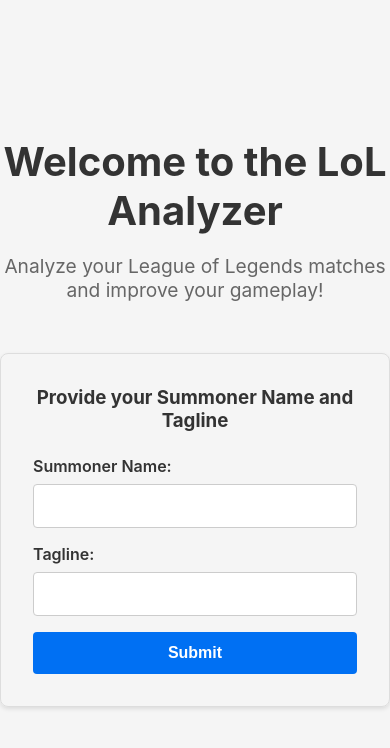
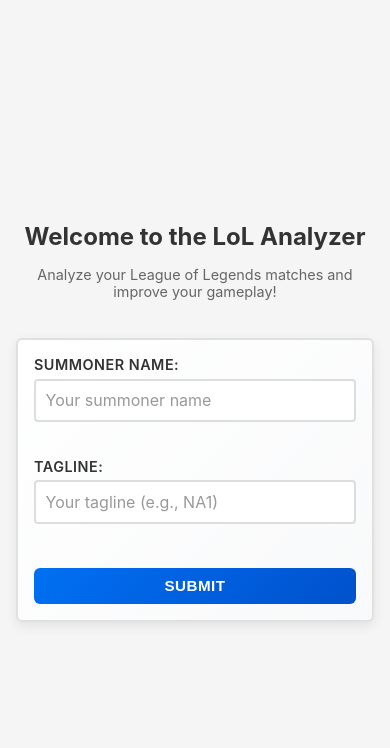
Before and after one commit to andychokim/LOL-Match-Analyzer, a React (Create React App) app in the folder frontend/lol-analyzer/: page / in a window 390 px wide. Shown: the top 748 px of the page. Built offline with nearby package versions, Linux system fonts and the light colour scheme.

Commit message:
version 1.0 - initial deployment

```diff
--- a/frontend/lol-analyzer/src/App.css
+++ b/frontend/lol-analyzer/src/App.css
@@ -39,64 +39,200 @@
   flex-direction: column;
   width: 100%;
   max-width: 400px;
-  padding: 2rem;
-  border: 1px solid #ddd;
-  border-radius: 8px;
-  box-shadow: 0 2px 4px rgba(0, 0, 0, 0.1);
+  padding: 2rem 2.5rem;
+  border: 2px solid #e0e0e0;
+  border-radius: 12px;
+  box-shadow: 0 4px 12px rgba(0, 0, 0, 0.08);
+  background: linear-gradient(135deg, #ffffff 0%, #f8f9fa 100%);
+  transition: all 0.3s ease;
+}
+
+.signIn:hover {
+  box-shadow: 0 8px 24px rgba(0, 112, 243, 0.12);
+  border-color: #007bff;
 }
 
 .signIn h3 {
   margin-top: 0;
-  margin-bottom: 1.5rem;
-  color: #333;
+  margin-bottom: 2rem;
+  color: #1a1a1a;
+  font-size: 1.4rem;
+  text-align: center;
+  letter-spacing: -0.5px;
 }
 
 .signIn label {
   text-align: left;
   font-weight: 600;
-  margin-bottom: 0.5rem;
+  margin-bottom: 0.6rem;
   color: #333;
+  font-size: 0.95rem;
+  text-transform: uppercase;
+  letter-spacing: 0.5px;
+  display: block;
+  transition: color 0.3s ease;
 }
 
 .signIn input {
-  padding: 0.75rem;
-  margin-bottom: 1rem;
-  border: 1px solid #ccc;
-  border-radius: 4px;
+  padding: 0.85rem;
+  margin-bottom: 0.5rem;
+  border: 2px solid #ddd;
+  border-radius: 6px;
   font-size: 1rem;
+  background-color: #ffffff;
+  transition: all 0.3s ease;
+  font-family: inherit;
+}
+
+.signIn input::placeholder {
+  color: #999;
+}
+
+.signIn input:hover {
+  border-color: #bbb;
+  box-shadow: 0 2px 6px rgba(0, 0, 0, 0.05);
 }
 
 .signIn input:focus {
   outline: none;
-  border-color: #0070f3;
-  box-shadow: 0 0 0 2px rgba(0, 112, 243, 0.1);
+  border-color: #007bff;
+  box-shadow: 0 0 0 4px rgba(0, 112, 243, 0.1);
+  background-color: #f0f7ff;
+}
+
+.signIn input:focus-visible {
+  outline: 2px solid #007bff;
+  outline-offset: 2px;
 }
 
 .signIn input.error {
-  border-color: #d32f2f;
-  background-color: #ffebee;
+  border-color: #dc3545;
+  background-color: #fff5f5;
+  animation: shake 0.4s ease-in-out;
+}
+
+.signIn input.error:focus {
+  box-shadow: 0 0 0 4px rgba(220, 53, 69, 0.1);
+  border-color: #dc3545;
+}
+
+@keyframes shake {
+  0%, 100% {
+    transform: translateX(0);
+  }
+  25% {
+    transform: translateX(-8px);
+  }
+  75% {
+    transform: translateX(8px);
+  }
 }
 
 .signIn button {
-  padding: 0.75rem;
-  background-color: #0070f3;
+  padding: 0.9rem 1.5rem;
+  background: linear-gradient(135deg, #0070f3 0%, #0051cc 100%);
   color: white;
   border: none;
-  border-radius: 4px;
+  border-radius: 6px;
   font-size: 1rem;
-  font-weight: 600;
+  font-weight: 700;
   cursor: pointer;
-  transition: background-color 0.2s;
+  transition: all 0.3s ease;
+  text-transform: uppercase;
+  letter-spacing: 0.5px;
+  position: relative;
+  overflow: hidden;
+  margin-top: 0.5rem;
+}
+
+.signIn button::before {
+  content: '';
+  position: absolute;
+  top: 50%;
+  left: 50%;
+  width: 0;
+  height: 0;
+  border-radius: 50%;
+  background-color: rgba(255, 255, 255, 0.3);
+  transform: translate(-50%, -50%);
+  transition: width 0.6s, height 0.6s;
+  pointer-events: none;
 }
 
 .signIn button:hover {
-  background-color: #0051cc;
+  background: linear-gradient(135deg, #0051cc 0%, #003d99 100%);
+  box-shadow: 0 6px 20px rgba(0, 112, 243, 0.35);
+  transform: translateY(-2px);
+}
+
+.signIn button:hover::before {
+  width: 300px;
+  height: 300px;
+}
+
+.signIn button:active {
+  transform: translateY(0);
+  box-shadow: 0 2px 8px rgba(0, 112, 243, 0.2);
+}
+
+.signIn button:disabled {
+  opacity: 0.6;
+  cursor: not-allowed;
+  transform: none;
 }
 
 .signIn .error {
-  color: #d32f2f;
+  color: #dc3545;
+  margin-bottom: 1.5rem;
+  font-size: 0.9rem;
+  font-weight: 500;
+  padding: 0.7rem 1rem;
+  background-color: #fff5f5;
+  border-radius: 4px;
+  animation: slideDown 0.3s ease;
+  line-height: 1.4;
+}
+
+.signIn input.error + .error {
+  margin-top: 0;
+  margin-bottom: 1.5rem;
+}
+
+@keyframes slideDown {
+  from {
+    opacity: 0;
+    transform: translateY(-10px);
+  }
+  to {
+    opacity: 1;
+    transform: translateY(0);
+  }
+}
+
+/* Form field wrapper for better error handling */
+.signIn > label + input {
+  display: block;
+  width: 100%;
+}
+
+.form-group {
+  margin-bottom: 1.5rem;
+}
+
+.form-group label {
+  display: block;
+  margin-bottom: 0.6rem;
+}
+
+.form-group input {
+  width: 100%;
+  box-sizing: border-box;
+  margin-bottom: 0.5rem;
+}
+
+.form-group .error {
   margin-top: 0.5rem;
-  font-size: 0.9rem;
+  margin-bottom: 0;
 }
 
 .match-container {
@@ -104,22 +240,66 @@
 }
 
 .match-details {
-  border: 1px solid #ddd;
+  border: 2px solid #ddd;
   border-radius: 8px;
   padding: 1.0rem;
   background-color: #f9f9f9;
   box-shadow: 0 2px 4px rgba(0, 0, 0, 0.1);
-  transition: box-shadow 0.3s ease;
+  transition: all 0.3s ease;
+  cursor: pointer;
+  position: relative;
+  overflow: hidden;
+}
+
+.match-details::before {
+  content: '';
+  position: absolute;
+  top: 0;
+  left: -100%;
+  width: 100%;
+  height: 100%;
+  background: linear-gradient(90deg, transparent, rgba(255, 255, 255, 0.2), transparent);
+  transition: left 0.5s ease;
+  pointer-events: none;
 }
 
 .match-details:hover {
-  box-shadow: 0 4px 8px rgba(0, 0, 0, 0.15);
+  box-shadow: 0 8px 16px rgba(0, 112, 243, 0.2);
+  border-color: #007bff;
+  transform: translateY(-4px);
+  background-color: #ffffff;
+}
+
+.match-details:hover::before {
+  left: 100%;
+}
+
+.match-details:active {
+  transform: translateY(-2px);
+  box-shadow: 0 4px 8px rgba(0, 112, 243, 0.15);
 }
 
 .match-details h4 {
   margin-top: 0;
   margin-bottom: 1rem;
   color: #333;
+}
+
+.match-details > div {
+  transition: opacity 0.3s ease;
+}
+
+.match-details:hover > div {
+  opacity: 1;
+}
+
+.match-details p {
+  margin: 0.5rem 0;
+  transition: color 0.3s ease;
+}
+
+.match-details:hover p {
+  color: #0056b3;
 }
 
 .match-date {
@@ -137,11 +317,39 @@
   border-radius: 4px;
   cursor: pointer;
   font-size: 1rem;
-  transition: background-color 0.2s;
+  transition: all 0.2s ease;
+  font-weight: 600;
+  position: relative;
+  overflow: hidden;
+}
+
+.match-details button::before {
+  content: '';
+  position: absolute;
+  top: 50%;
+  left: 50%;
+  width: 0;
+  height: 0;
+  border-radius: 50%;
+  background-color: rgba(255, 255, 255, 0.3);
+  transform: translate(-50%, -50%);
+  transition: width 0.6s, height 0.6s;
+  pointer-events: none;
 }
 
 .match-details button:hover {
   background-color: #0056b3;
+  box-shadow: 0 4px 8px rgba(0, 86, 179, 0.3);
+  transform: scale(1.05);
+}
+
+.match-details button:hover::before {
+  width: 300px;
+  height: 300px;
+}
+
+.match-details button:active {
+  transform: scale(0.98);
 }
 
 /* Match Analysis Styles */
@@ -282,3 +490,302 @@
   font-size: 1.1rem;
   color: #007bff;
 }
+
+/* ========== MOBILE RESPONSIVENESS ========== */
+
+/* Tablets and below (max 768px) */
+@media (max-width: 768px) {
+  .logo-container h1 {
+    font-size: 2rem;
+  }
+
+  .logo-container p {
+    font-size: 1rem;
+  }
+
+  .signIn {
+    max-width: 90%;
+    padding: 1.5rem;
+  }
+
+  .match-analysis {
+    padding: 1rem;
+  }
+
+  .match-analysis h2 {
+    font-size: 1.5rem;
+    margin-bottom: 1.5rem;
+  }
+
+  .analysis-container {
+    gap: 1.5rem;
+  }
+
+  .analysis-section {
+    padding: 1rem;
+  }
+
+  .analysis-section h3 {
+    font-size: 1.2rem;
+    margin-bottom: 1rem;
+  }
+
+  .stats-grid {
+    grid-template-columns: repeat(auto-fit, minmax(150px, 1fr));
+    gap: 1rem;
+  }
+
+  .stat-item {
+    padding: 0.75rem;
+  }
+
+  .stat-label {
+    font-size: 0.75rem;
+  }
+
+  .stat-value {
+    font-size: 1.1rem;
+  }
+
+  .challenges-grid {
+    grid-template-columns: repeat(auto-fit, minmax(150px, 1fr));
+    gap: 0.75rem;
+  }
+
+  .challenge-item {
+    padding: 0.5rem;
+  }
+
+  .challenge-label {
+    font-size: 0.7rem;
+  }
+
+  .challenge-value {
+    font-size: 1rem;
+  }
+
+  .match-container {
+    padding: 0.25rem;
+  }
+
+  .match-details {
+    padding: 0.75rem;
+  }
+
+  .match-details button {
+    width: 100%;
+    padding: 0.75rem;
+    font-size: 0.95rem;
+  }
+
+  .back-button {
+    width: 90%;
+    margin: 1.5rem auto 0;
+    padding: 0.75rem;
+    font-size: 0.95rem;
+  }
+
+  .analysis-text {
+    font-size: 0.95rem;
+  }
+
+  .analysis-text p {
+    margin: 0.35rem 0;
+  }
+}
+
+/* Mobile phones (max 480px) */
+@media (max-width: 480px) {
+  .App {
+    font-size: 14px;
+  }
+
+  .pages {
+    padding: 1rem;
+  }
+
+  .logo-container {
+    margin-bottom: 1.5rem;
+  }
+
+  .logo-container h1 {
+    font-size: 1.5rem;
+    margin-bottom: 0.5rem;
+  }
+
+  .logo-container p {
+    font-size: 0.9rem;
+  }
+
+  .signIn {
+    max-width: 100%;
+    padding: 1rem;
+    border-radius: 6px;
+  }
+
+  .signIn h3 {
+    font-size: 1.1rem;
+    margin-bottom: 1rem;
+  }
+
+  .signIn label {
+    font-size: 0.9rem;
+    margin-bottom: 0.35rem;
+  }
+
+  .signIn input {
+    padding: 0.6rem;
+    margin-bottom: 0.75rem;
+    font-size: 16px;
+    border-radius: 4px;
+  }
+
+  .signIn button {
+    padding: 0.6rem;
+    font-size: 0.95rem;
+  }
+
+  .signIn .error {
+    font-size: 0.8rem;
+    margin-top: 0.35rem;
+  }
+
+  .match-analysis {
+    padding: 0.75rem;
+  }
+
+  .match-analysis h2 {
+    font-size: 1.3rem;
+    margin-bottom: 1rem;
+  }
+
+  .analysis-container {
+    gap: 1rem;
+    margin-bottom: 1rem;
+  }
+
+  .analysis-section {
+    padding: 0.75rem;
+    border-radius: 6px;
+  }
+
+  .analysis-section h3 {
+    font-size: 1rem;
+    margin-bottom: 0.75rem;
+  }
+
+  .stats-grid {
+    grid-template-columns: 1fr;
+    gap: 0.75rem;
+  }
+
+  .stat-item {
+    padding: 0.6rem;
+    border-radius: 4px;
+  }
+
+  .stat-label {
+    font-size: 0.7rem;
+    margin-bottom: 0.35rem;
+  }
+
+  .stat-value {
+    font-size: 1rem;
+  }
+
+  .challenges-grid {
+    grid-template-columns: 1fr;
+    gap: 0.5rem;
+  }
+
+  .challenge-item {
+    padding: 0.5rem;
+  }
+
+  .challenge-label {
+    font-size: 0.65rem;
+    margin-bottom: 0.2rem;
+  }
+
+  .challenge-value {
+    font-size: 0.9rem;
+  }
+
+  .match-container {
+    padding: 0;
+    margin-bottom: 0.5rem;
+  }
+
+  .match-details {
+    padding: 0.6rem;
+    display: flex;
+    flex-direction: column;
+  }
+
+  .match-details > div {
+    flex: 1;
+  }
+
+  .match-details h4 {
+    font-size: 0.95rem;
+    margin-bottom: 0.5rem;
+  }
+
+  .match-date {
+    font-size: 0.75rem;
+    margin-bottom: 0.35rem;
+  }
+
+  .match-details button {
+    width: 100%;
+    padding: 0.6rem;
+    font-size: 0.9rem;
+    margin-top: 0.75rem;
+  }
+
+  .back-button {
+    width: 100%;
+    margin: 1rem auto 0;
+    padding: 0.6rem;
+    font-size: 0.9rem;
+  }
+
+  .analysis-text {
+    font-size: 0.9rem;
+  }
+
+  .analysis-text p {
+    margin: 0.25rem 0;
+  }
+
+  .analysis-text p:first-child {
+    font-size: 1rem;
+  }
+}
+
+/* Extra small devices (max 320px) */
+@media (max-width: 320px) {
+  .logo-container h1 {
+    font-size: 1.3rem;
+  }
+
+  .logo-container p {
+    font-size: 0.8rem;
+  }
+
+  .signIn h3 {
+    font-size: 1rem;
+  }
+
+  .match-analysis h2 {
+    font-size: 1.2rem;
+  }
+
+  .stats-grid {
+    grid-template-columns: 1fr;
+  }
+
+  .stat-value {
+    font-size: 0.9rem;
+  }
+}
--- a/frontend/lol-analyzer/src/components/UserinfoForm.js
+++ b/frontend/lol-analyzer/src/components/UserinfoForm.js
@@ -21,7 +21,6 @@
 
         if (errors.length > 0) {
             setEmptyFields(errors);
-            setError('Please fill in all fields');
             return;
         }
 
@@ -55,26 +54,32 @@
 
     return (
         <form className='signIn' onSubmit={handleSubmit}>
-            <h3>Provide your Summoner Name and Tagline</h3>
-
+            <div className="form-group">
                 <label>Summoner Name:</label>
                 <input
                     type="text"
                     value={summonerName}
                     onChange={(e) => setSummonerName(e.target.value)}
                     className={emptyFields.includes('summonerName') ? 'error' : ''}
+                    placeholder="Your summoner name"
                 />
+                {emptyFields.includes('summonerName') && <div className="error">Summoner name is required</div>}
+            </div>
 
+            <div className="form-group">
                 <label>Tagline:</label>
                 <input
                     type="text"
                     value={tagline}
                     onChange={(e) => setTagline(e.target.value)}
                     className={emptyFields.includes('tagline') ? 'error' : ''}
+                    placeholder="Your tagline (e.g., NA1)"
                 />
+                {emptyFields.includes('tagline') && <div className="error">Tagline is required</div>}
+            </div>
 
             <button type="submit">Submit</button>
-            {error && <div className="error">{error}</div>}
+            {error && <div className="error" style={{ marginTop: '1rem' }}>{error}</div>}
         </form>
     )
 }
```
Lines whose indentation alone changed are shown as unchanged.
